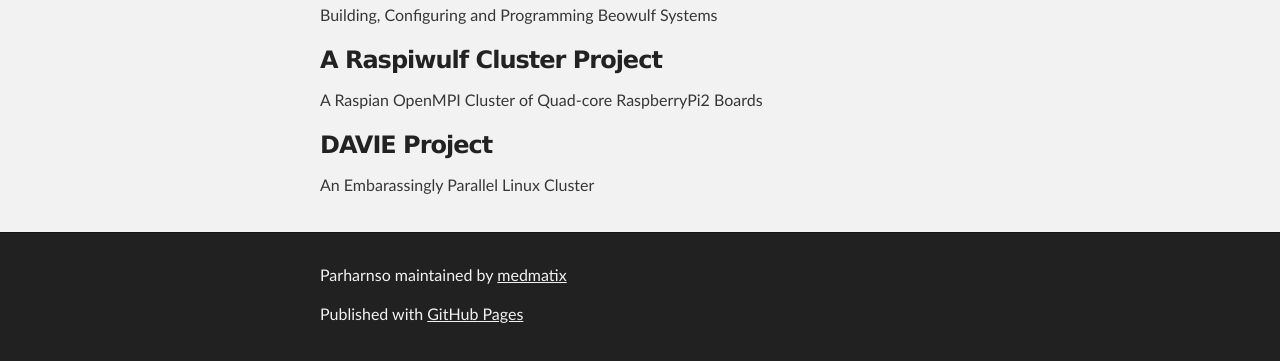
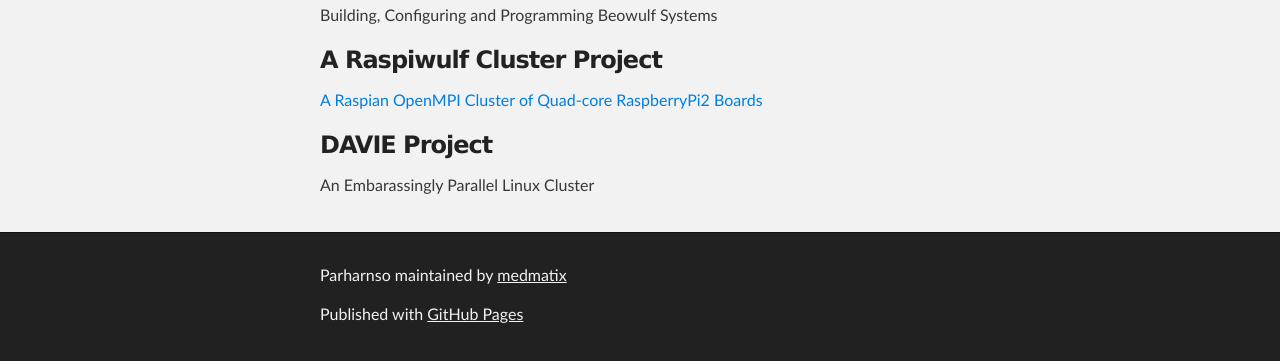
Before and after one commit to medmatix/ParHarnSo, a plain HTML site: page index.html in a window 1280 px wide. Shown: the part 437-798 px from the top of the page. Drawn offline with Linux system fonts and the light colour scheme.

Commit message:
added new link

```diff
--- a/index.html
+++ b/index.html
@@ -42,7 +42,7 @@
 <h3>
 <a id="a-raspiwulf-cluster-project" class="anchor" href="#a-raspiwulf-cluster-project" aria-hidden="true"><span aria-hidden="true" class="octicon octicon-link"></span></a>A Raspiwulf Cluster Project</h3>
 
-<p>A Raspian OpenMPI Cluster of Quad-core RaspberryPi2 Boards</p>
+<p><a href="https://medmatix.github.io/parharnso/raspiwulf.html">A Raspian OpenMPI Cluster of Quad-core RaspberryPi2 Boards</a></p>
 
 <h3>
 <a id="davie-project" class="anchor" href="#davie-project" aria-hidden="true"><span aria-hidden="true" class="octicon octicon-link"></span></a>DAVIE Project</h3>
```
